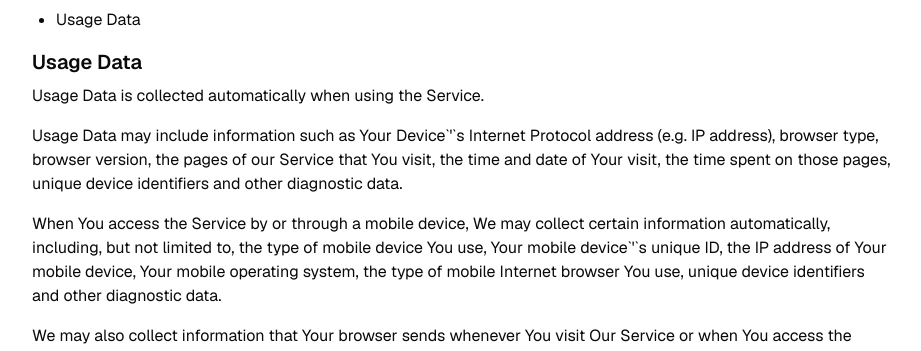
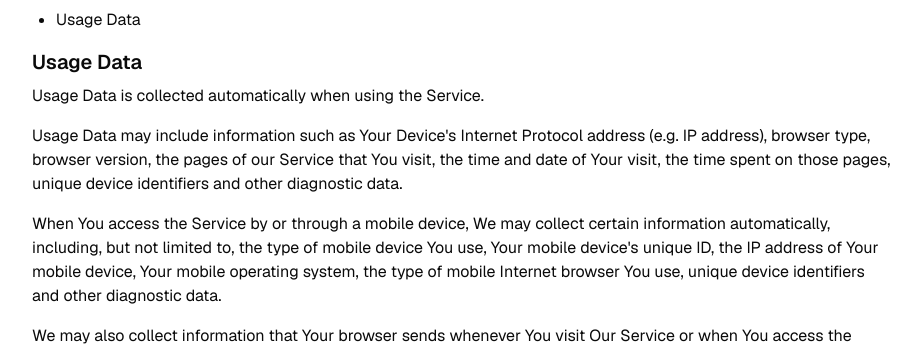
Before and after one commit to SethSullivan/participant-scheduler-v2, a Next.js app: page /privacy-policy in a window 1280 px wide. Shown: the part 1464-1815 px from the top of the page, without its empty margins (176-1097 px from the left). Built offline with nearby package versions, Linux system fonts and the light colour scheme; no server answers.

Commit message:
got rid of `

```diff
--- a/app/privacy-policy/page.tsx
+++ b/app/privacy-policy/page.tsx
@@ -178,16 +178,16 @@ export default function PrivacyPolicyPage() {
           Usage Data is collected automatically when using the Service.
         </p>
         <p className="mb-4">
-          Usage Data may include information such as Your Device`&apos;`s
-          Internet Protocol address (e.g. IP address), browser type, browser
-          version, the pages of our Service that You visit, the time and date of
-          Your visit, the time spent on those pages, unique device identifiers
-          and other diagnostic data.
+          Usage Data may include information such as Your Device&apos;s Internet
+          Protocol address (e.g. IP address), browser type, browser version, the
+          pages of our Service that You visit, the time and date of Your visit,
+          the time spent on those pages, unique device identifiers and other
+          diagnostic data.
         </p>
         <p className="mb-4">
           When You access the Service by or through a mobile device, We may
           collect certain information automatically, including, but not limited
-          to, the type of mobile device You use, Your mobile device`&apos;`s
+          to, the type of mobile device You use, Your mobile device&apos;s
           unique ID, the IP address of Your mobile device, Your mobile operating
           system, the type of mobile Internet browser You use, unique device
           identifiers and other diagnostic data.
@@ -339,7 +339,7 @@ export default function PrivacyPolicyPage() {
               <strong className="font-semibold">To contact You:</strong> To
               contact You by email, telephone calls, SMS, or other equivalent
               forms of electronic communication, such as a mobile
-              application`&apos;`s push notifications regarding updates or
+              application&apos;s push notifications regarding updates or
               informative communications related to the functionalities,
               products or contracted services, including the security updates,
               when necessary or reasonable for their implementation.
@@ -450,7 +450,7 @@ export default function PrivacyPolicyPage() {
         </h3>
         <p className="mb-4">
           Your information, including Personal Data, is processed at the
-          Company`&apos;`s operating offices and in any other places where the
+          Company&apos;s operating offices and in any other places where the
           parties involved in the processing are located. It means that this
           information may be transferred to — and maintained on — computers
           located outside of Your state, province, country or other governmental
@@ -544,7 +544,7 @@ export default function PrivacyPolicyPage() {
         </p>
 
         <h2 className="text-3xl font-semibold mt-8 mb-4">
-          Children`&apos;`s Privacy
+          Children&apos;s Privacy
         </h2>
         <p className="mb-4">
           Our Service does not address anyone under the age of 13. We do not
@@ -558,7 +558,7 @@ export default function PrivacyPolicyPage() {
         <p className="mb-4">
           If We need to rely on consent as a legal basis for processing Your
           information and Your country requires consent from a parent, We may
-          require Your parent`&apos;`s consent before We collect and use that
+          require Your parent&apos;s consent before We collect and use that
           information.
         </p>
 
@@ -568,7 +568,7 @@ export default function PrivacyPolicyPage() {
         <p className="mb-4">
           Our Service may contain links to other websites that are not operated
           by Us. If You click on a third party link, You will be directed to
-          that third party`&apos;`s site. We strongly advise You to review the
+          that third party&apos;s site. We strongly advise You to review the
           Privacy Policy of every site You visit.
         </p>
         <p className="mb-4">
@@ -580,7 +580,7 @@ export default function PrivacyPolicyPage() {
           Limited Use Disclosure
         </h2>
         <p className="mb-4">
-          Our Service`&apos;`s use and transfer to any other app of information
+          Our Service&apos;s use and transfer to any other app of information
           received from Google APIs will adhere to{" "}
           <a
             href="https://developers.google.com/terms/api-services-user-data-policy#additional_requirements_for_specific_api_scopes"
```
